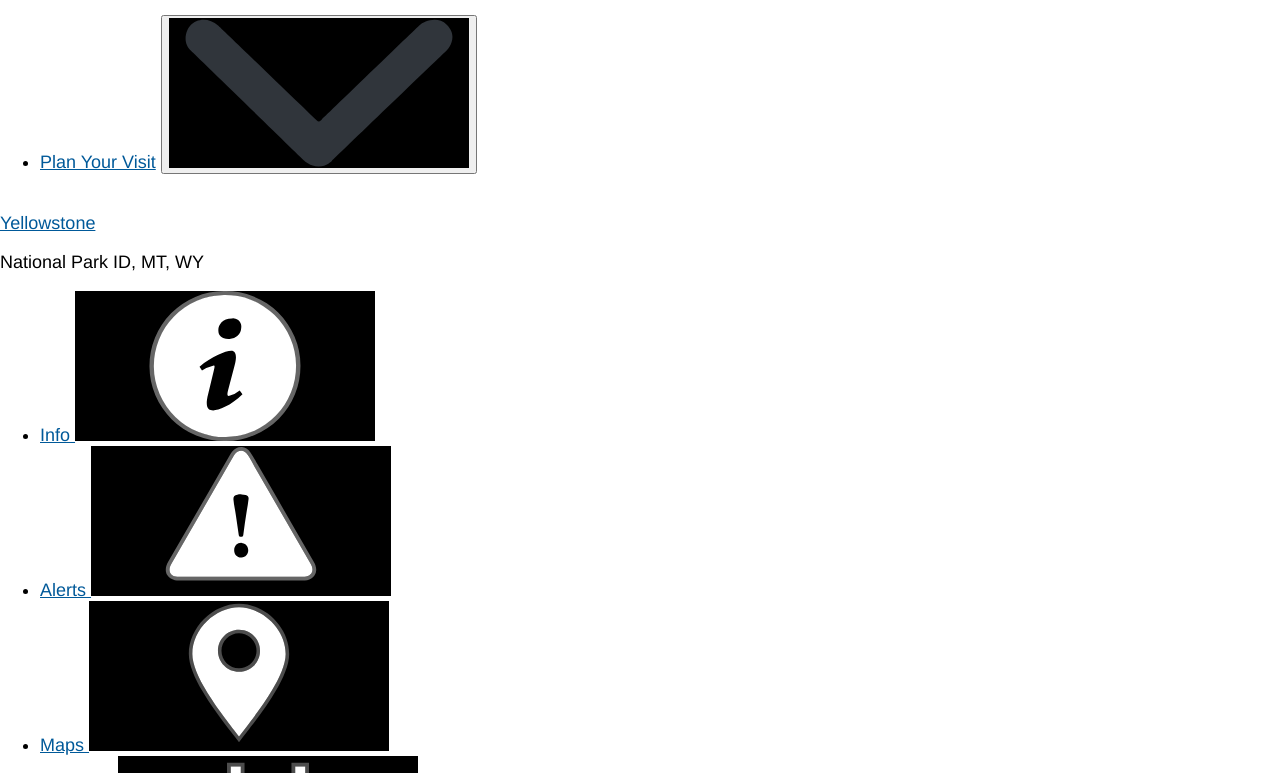
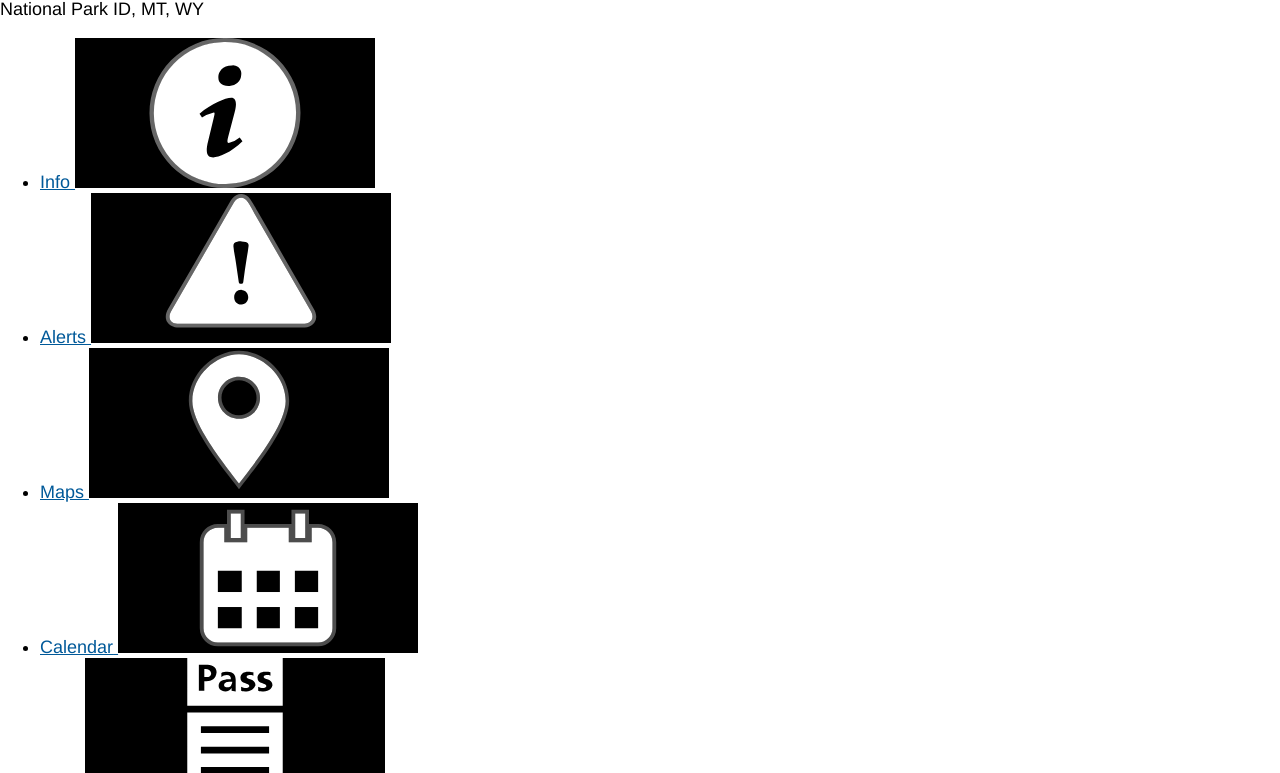
Before and after one commit to bellenker/wdd231-fl26, a website built with Vite: page src/index.html in a window 1280 px wide. Shown: the part 327-1100 px from the top of the page. Built offline with nearby package versions, Linux system fonts and the light colour scheme.

Commit message:
Removed Explore Park data as it isn't on planned website

```diff
--- a/src/index.html
+++ b/src/index.html
@@ -68,24 +68,6 @@
             <span class="visually-hidden">Open</span> Menu
           </button>
         </div>
-        <nav class="global-nav">
-          <h2 class="global-nav__section-heading">Explore this Park</h2>
-          <ul class="global-nav__list">
-            <li>
-              <div class="global-nav__split-button">
-                <a href="#">Plan Your Visit</a>
-                <button class="global-nav__split-button__toggle">
-                  <span class="visually-hidden"
-                    >Toggle submenu for Plan Your Visit</span
-                  >
-                  <svg class="icon" role="presentation" focusable="false">
-                    <use xlink:href="/images/sprite.symbol.svg#arrow"></use>
-                  </svg>
-                </button>
-              </div>
-            </li>
-          </ul>
-        </nav>
       </section>
       <section id="park-header">
       <div class="hero-banner">
```
